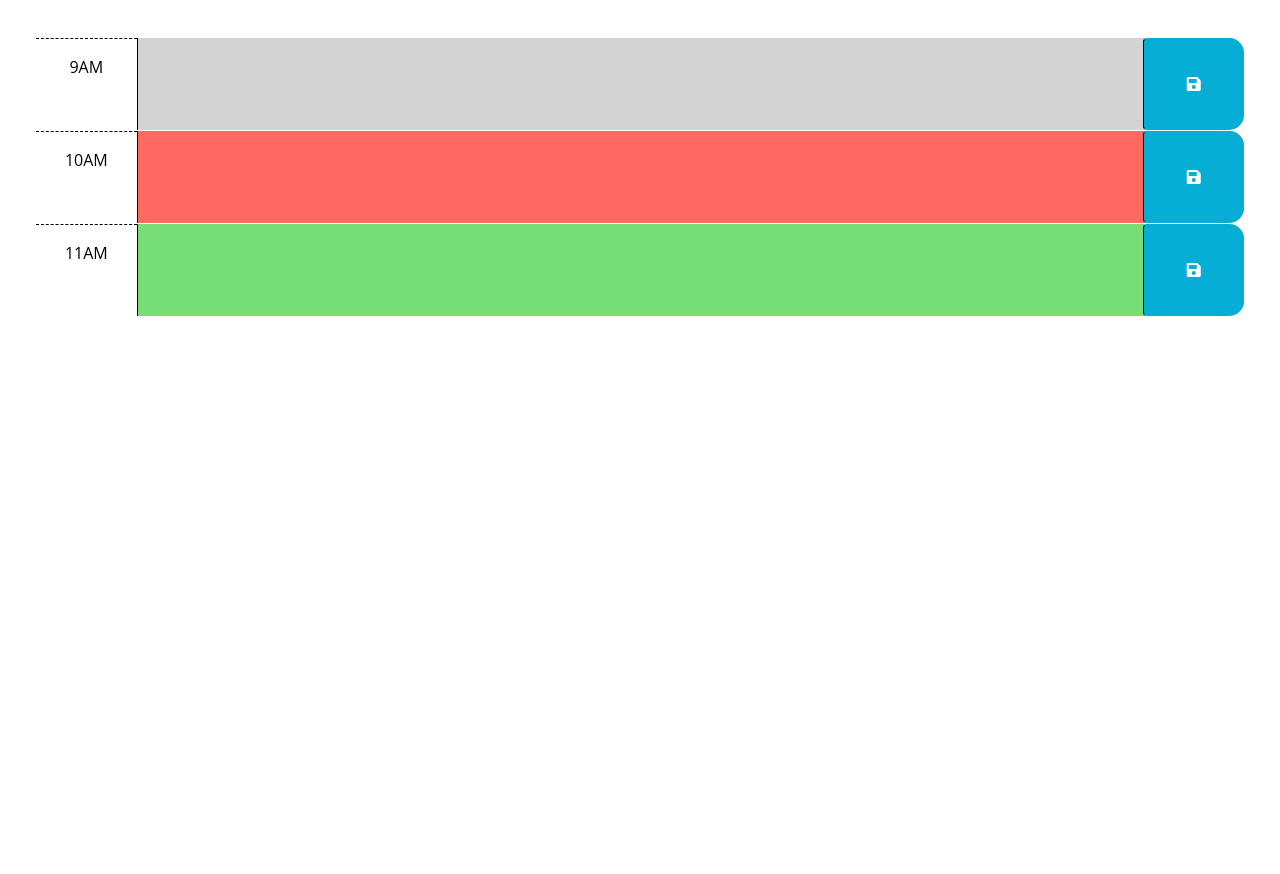
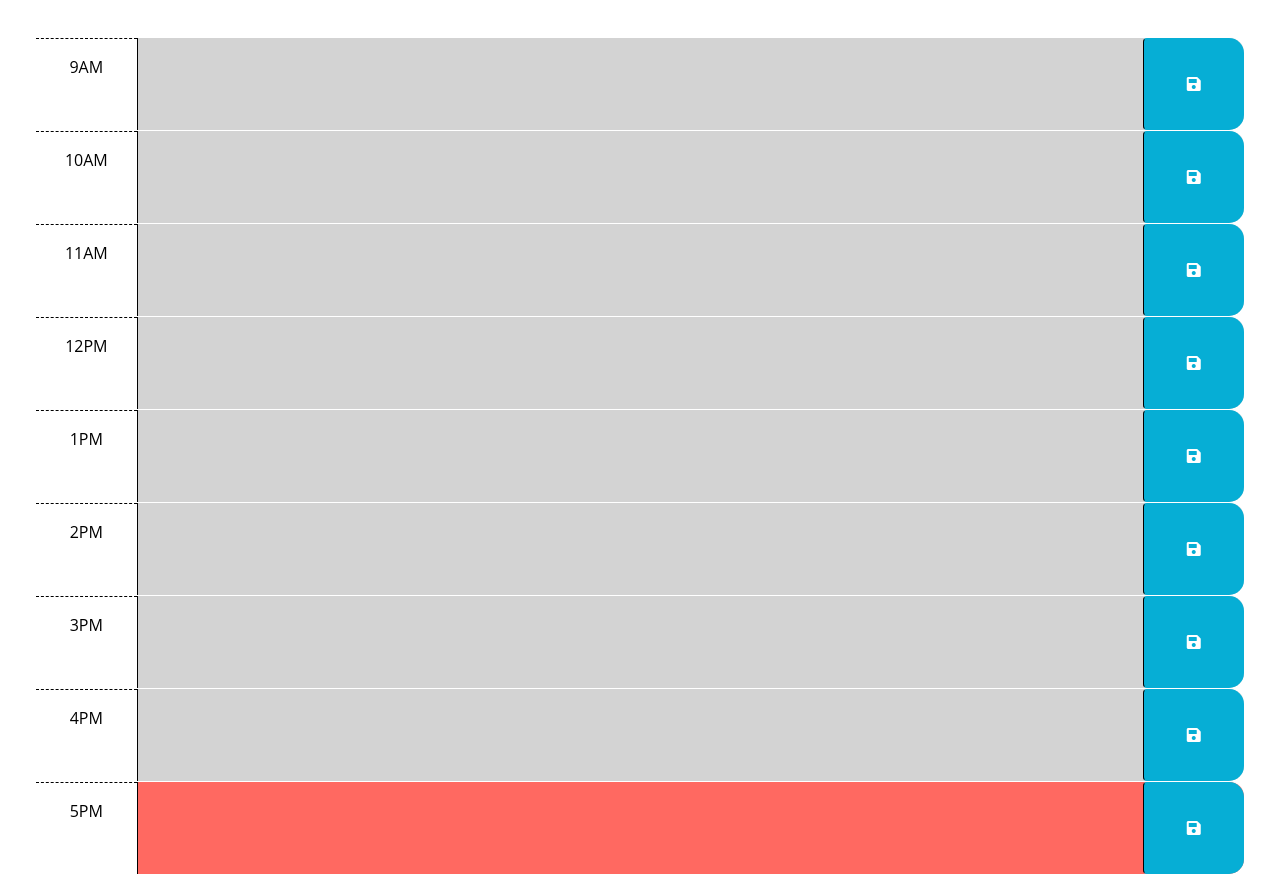
Before and after one commit to Matt-Christopherson/christophersons-crazy-calendar, a plain HTML site: page index.html in a window 1280 px wide. Shown: the part 260-1134 px from the top of the page. Before the commit the page ends 800 px from the top, so only its background shows below. Drawn offline with nearby package versions, Linux system fonts and the light colour scheme.

Commit message:
Made the save buttons save the description text and its associated timeblock to the local storage. Also made a function that uses an if statement to update the css of the timeblocks based on the time of day.

```diff
--- a/index.html
+++ b/index.html
@@ -42,7 +42,7 @@
         -->
 
       <!-- Example of a past time block. The "past" class adds a gray background color. -->
-      <div id="hour-9" class="row time-block past">
+      <div id="9" class="row time-block">
         <div class="col-2 col-md-1 hour text-center py-3">9AM</div>
         <textarea class="col-8 col-md-10 description" rows="3"> </textarea>
         <button class="btn saveBtn col-2 col-md-1" aria-label="save">
@@ -51,7 +51,7 @@
       </div>
 
       <!-- Example of a present time block. The "present" class adds a red background color. -->
-      <div id="hour-10" class="row time-block present">
+      <div id="10" class="row time-block">
         <div class="col-2 col-md-1 hour text-center py-3">10AM</div>
         <textarea class="col-8 col-md-10 description" rows="3"> </textarea>
         <button class="btn saveBtn col-2 col-md-1" aria-label="save">
@@ -60,14 +60,64 @@
       </div>
 
       <!-- Example of a future time block. The "future" class adds a green background color. -->
-      <div id="hour-11" class="row time-block future">
+      <div id="11" class="row time-block">
         <div class="col-2 col-md-1 hour text-center py-3">11AM</div>
         <textarea class="col-8 col-md-10 description" rows="3"> </textarea>
         <button class="btn saveBtn col-2 col-md-1" aria-label="save">
           <i class="fas fa-save" aria-hidden="true"></i>
         </button>
       </div>
-    </div>
+
+      <div id="12" class="row time-block">
+        <div class="col-2 col-md-1 hour text-center py-3">12PM</div>
+       <textarea class="col-8 col-md-10 description" rows="3"> </textarea>
+        <button class="btn saveBtn col-2 col-md-1" aria-label="save">
+          <i class="fas fa-save" aria-hidden="true"></i>
+       </button>
+      </div>
+
+      <div id="13" class="row time-block">
+        <div class="col-2 col-md-1 hour text-center py-3">1PM</div>
+        <textarea class="col-8 col-md-10 description" rows="3"> </textarea>
+        <button class="btn saveBtn col-2 col-md-1" aria-label="save">
+          <i class="fas fa-save" aria-hidden="true"></i>
+        </button>
+      </div>
+
+      <div id="14" class="row time-block">
+        <div class="col-2 col-md-1 hour text-center py-3">2PM</div>
+        <textarea class="col-8 col-md-10 description" rows="3"> </textarea>
+        <button class="btn saveBtn col-2 col-md-1" aria-label="save">
+          <i class="fas fa-save" aria-hidden="true"></i>
+        </button>
+      </div>
+
+      <div id="15" class="row time-block">
+        <div class="col-2 col-md-1 hour text-center py-3">3PM</div>
+        <textarea class="col-8 col-md-10 description" rows="3"> </textarea>
+        <button class="btn saveBtn col-2 col-md-1" aria-label="save">
+          <i class="fas fa-save" aria-hidden="true"></i>
+        </button>
+      </div>
+
+      <div id="16" class="row time-block">
+        <div class="col-2 col-md-1 hour text-center py-3">4PM</div>
+        <textarea class="col-8 col-md-10 description" rows="3"> </textarea>
+        <button class="btn saveBtn col-2 col-md-1" aria-label="save">
+          <i class="fas fa-save" aria-hidden="true"></i>
+        </button>
+      </div>
+
+      <div id="17" class="row time-block">
+        <div class="col-2 col-md-1 hour text-center py-3">5PM</div>
+        <textarea class="col-8 col-md-10 description" rows="3"> </textarea>
+        <button class="btn saveBtn col-2 col-md-1" aria-label="save">
+          <i class="fas fa-save" aria-hidden="true"></i>
+        </button>
+      </div>
+
+   </div>
+
 
     <script src="https://cdnjs.cloudflare.com/ajax/libs/jquery/3.2.1/jquery.min.js"></script>
     <script src="https://cdn.jsdelivr.net/npm/dayjs@1.11.3/dayjs.min.js"
--- a/script.js
+++ b/script.js
@@ -5,24 +5,35 @@
 
 $(function () {
 // Displays the current day using dayjs.
-let currentDay = $("#currentDay");
-currentDay.text(dayjs().format("dddd, MMMM DD"));
-  // TODO: Add a listener for click events on the save button. This code should
-  // use the id in the containing time-block as a key to save the user input in
-  // local storage. HINT: What does `this` reference in the click listener
-  // function? How can DOM traversal be used to get the "hour-x" id of the
-  // time-block containing the button that was clicked? How might the id be
-  // useful when saving the description in local storage?
-  //
+  $("#currentDay").text(dayjs().format("dddd, MMMM DD"));
+
+  $(".saveBtn").on("click", function () {
+    var description = $(this).siblings(".description").val();
+    var timeBlock = $(this).closest(".time-block").attr("id");
+    localStorage.setItem(timeBlock, description);
+  });
+
   // TODO: Add code to apply the past, present, or future class to each time
   // block by comparing the id to the current hour. HINTS: How can the id
   // attribute of each time-block be used to conditionally add or remove the
   // past, present, and future classes? How can Day.js be used to get the
   // current hour in 24-hour time?
-  //
+
+  $(".time-block").each(function() {
+    var currentHour = dayjs().hour();
+    var hour = parseInt($(this).attr("id"));
+
+    if (currentHour > hour) {
+      $(this).addClass("past");
+    } else if (currentHour === hour) {
+      $(this).addClass("present");
+    } else if (currentHour < hour) {
+      $(this).addClass("future");
+    }
+  });
+
   // TODO: Add code to get any user input that was saved in localStorage and set
   // the values of the corresponding textarea elements. HINT: How can the id
   // attribute of each time-block be used to do this?
-  //
-  // TODO: Add code to display the current date in the header of the page.
+
 });
```
